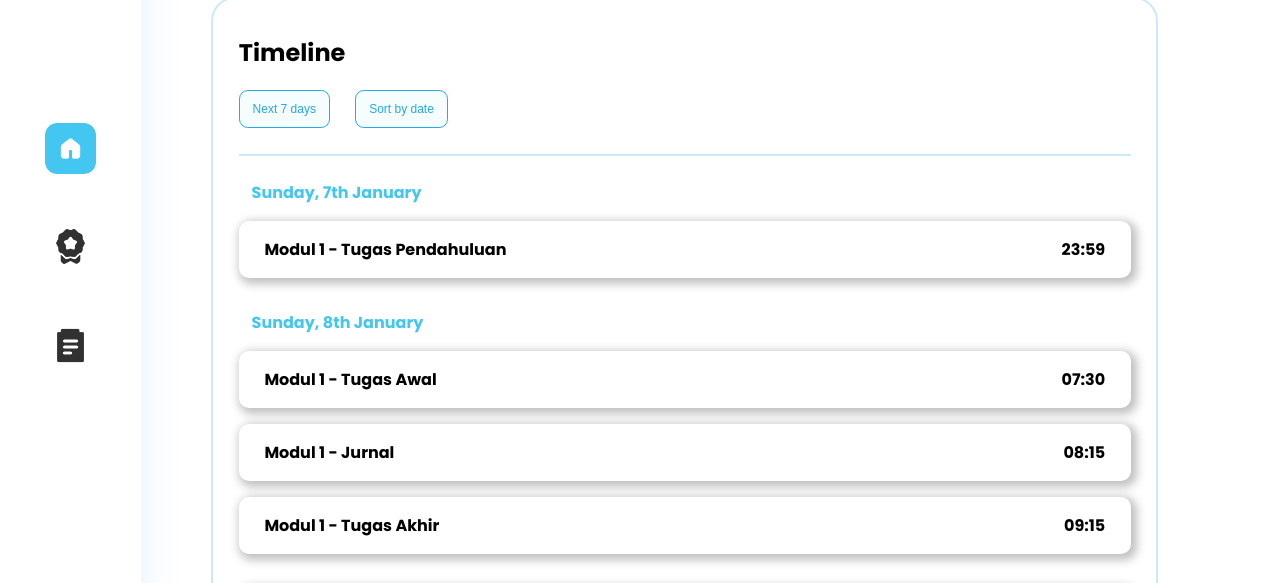
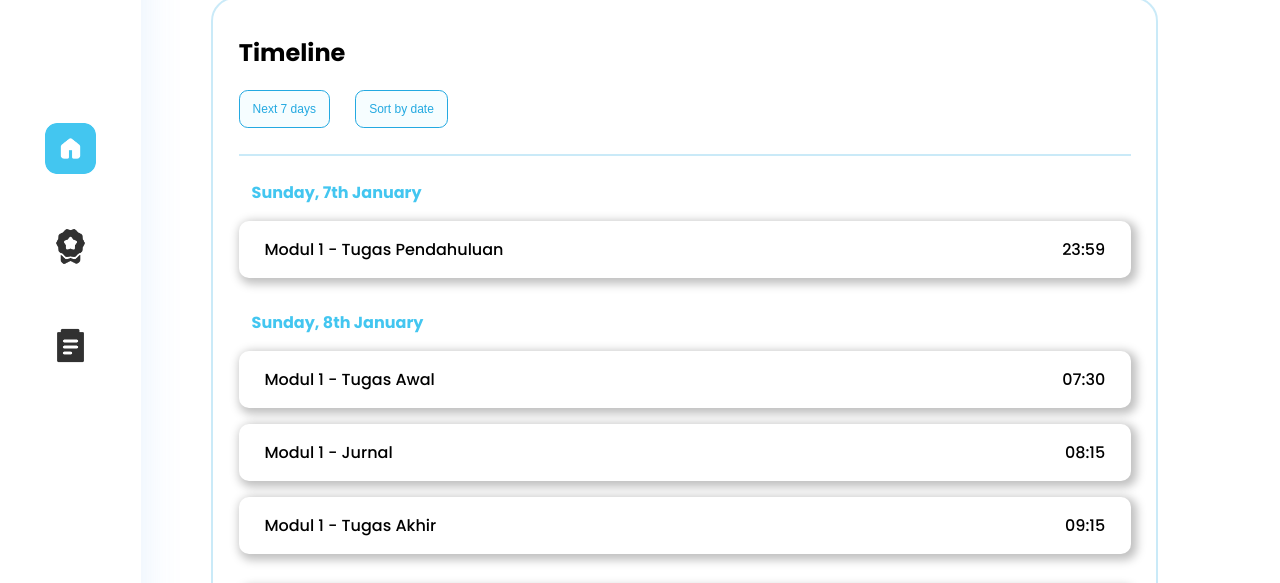
Before and after one commit to sealabtelu/sea-web-gen8, a plain HTML site: page lms.html in a window 1280 px wide. Shown: the part 171-754 px from the top of the page. Drawn offline with Linux system fonts and the light colour scheme; a small style sheet from the web is missing.

```diff
--- a/src/lms.css
+++ b/src/lms.css
@@ -106,11 +106,9 @@ hr {
     padding-left: 1vw;
     font-weight: 700;
 }
-.timeline-task {
-    font-weight: 500;
-}
 .timeline-task p, .timeline-task h2{
     color: black;
+    font-weight: 500;
 }
 .items img{
     width: calc(10vw + 5vh);
```
